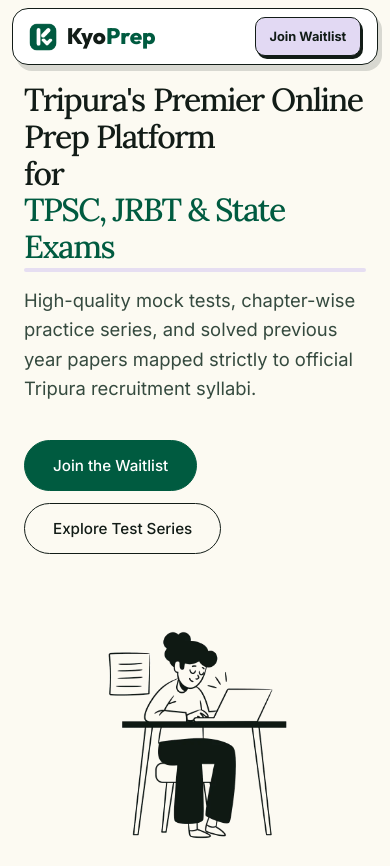
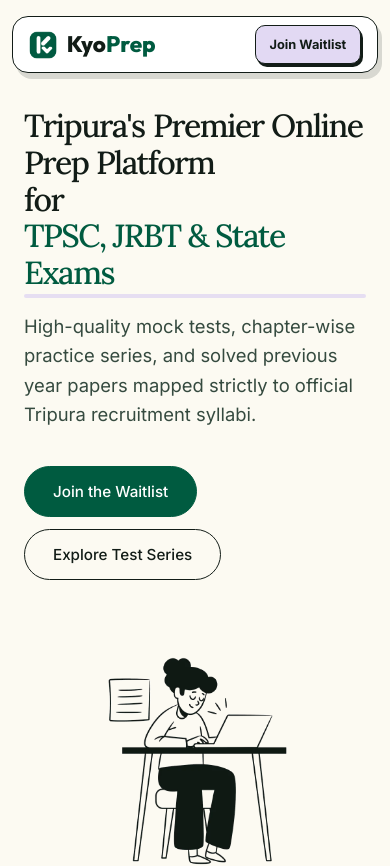
Before and after one commit to sayanf22/kyoprep, a Next.js app: page / in a window 390 px wide. Shown: the top 866 px of the page. Built offline with nearby package versions, Linux system fonts and the light colour scheme.

Commit message:
fix: increase mobile nav pill top margin and hero padding for proper spacing

```diff
--- a/src/app/globals.css
+++ b/src/app/globals.css
@@ -1861,13 +1861,13 @@
 
 @media (max-width: 768px) {
     .hero-section {
-        padding-top: 82px;
+        padding-top: 108px;
         padding-bottom: 24px;
     }
 
     .nav-pill-container {
         width: 94%;
-        margin: 8px auto 0 auto;
+        margin: 16px auto 0 auto;
         padding: 8px 16px;
     }
 
```
